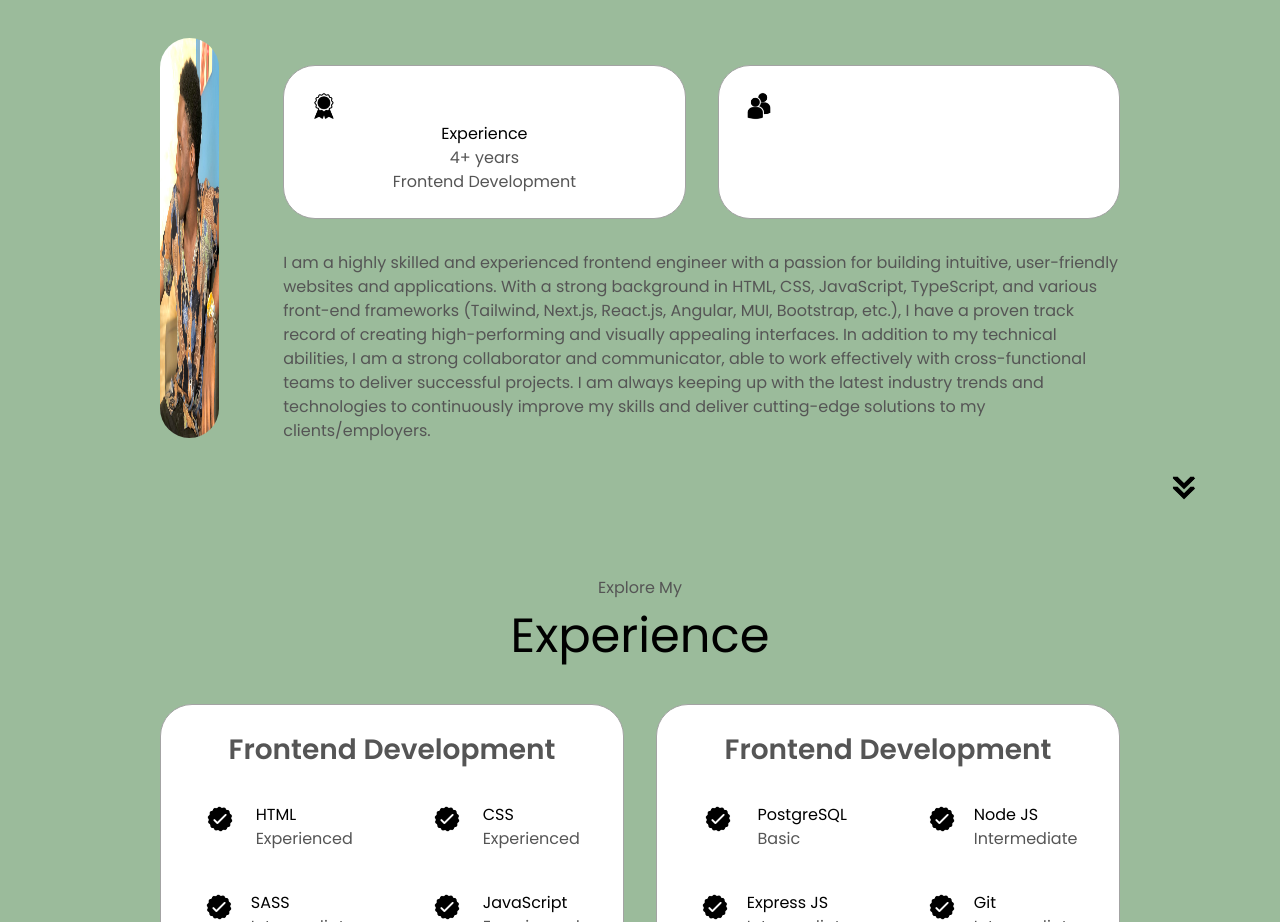
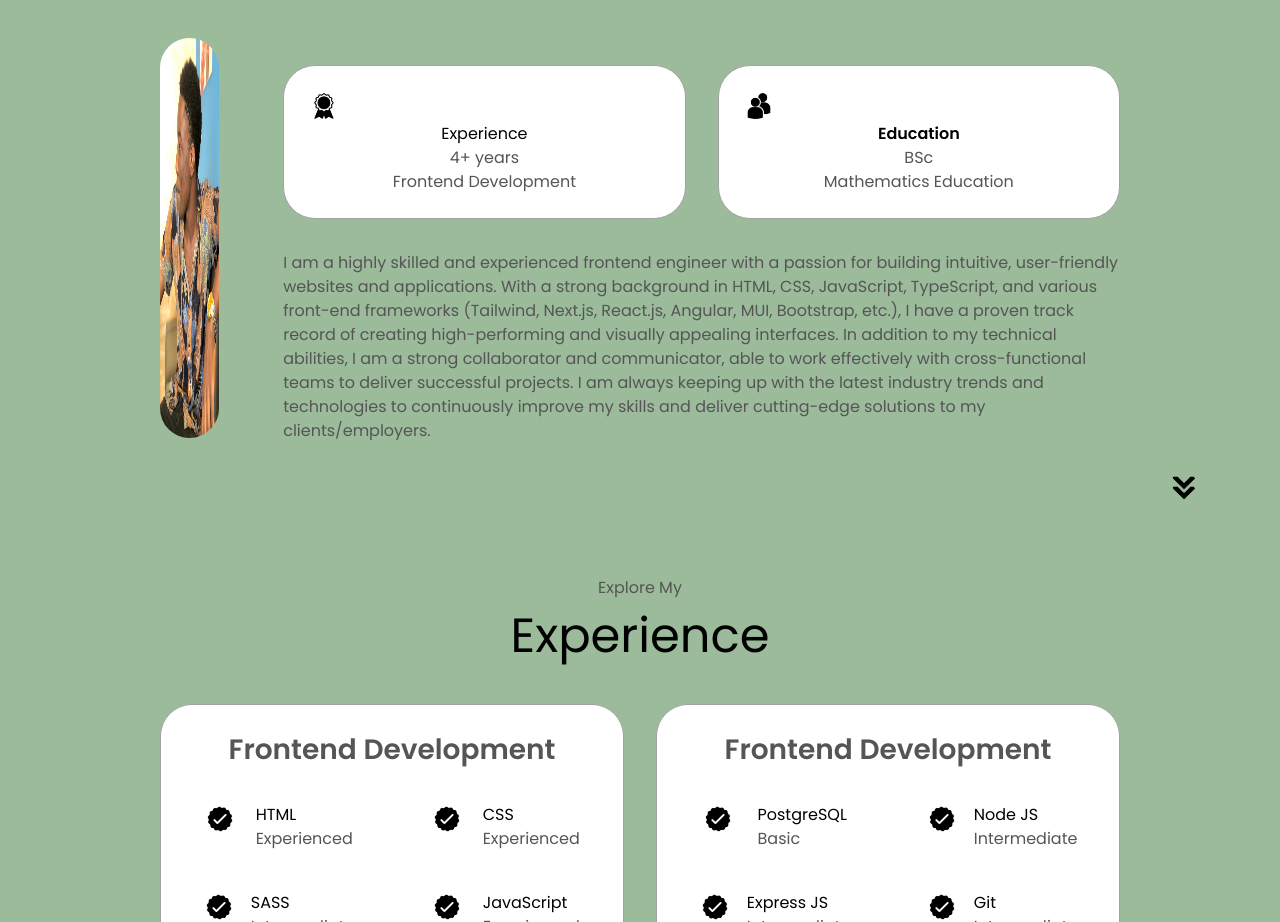
Before and after one commit to MIE-CODE/Portfolio, a website: page index.html in a window 1280 px wide. Shown: the part 1120-2042 px from the top of the page. Drawn offline with Linux system fonts and the light colour scheme.

Commit message:
finished

```diff
--- a/index.html
+++ b/index.html
@@ -106,6 +106,8 @@
                 alt="Education icon"
                 class="icon"
               />
+              <h3><b> Education </b></h3>
+              <p>BSc<br />Mathematics Education</p>
             </div>
           </div>
           <div class="text-container">
```
